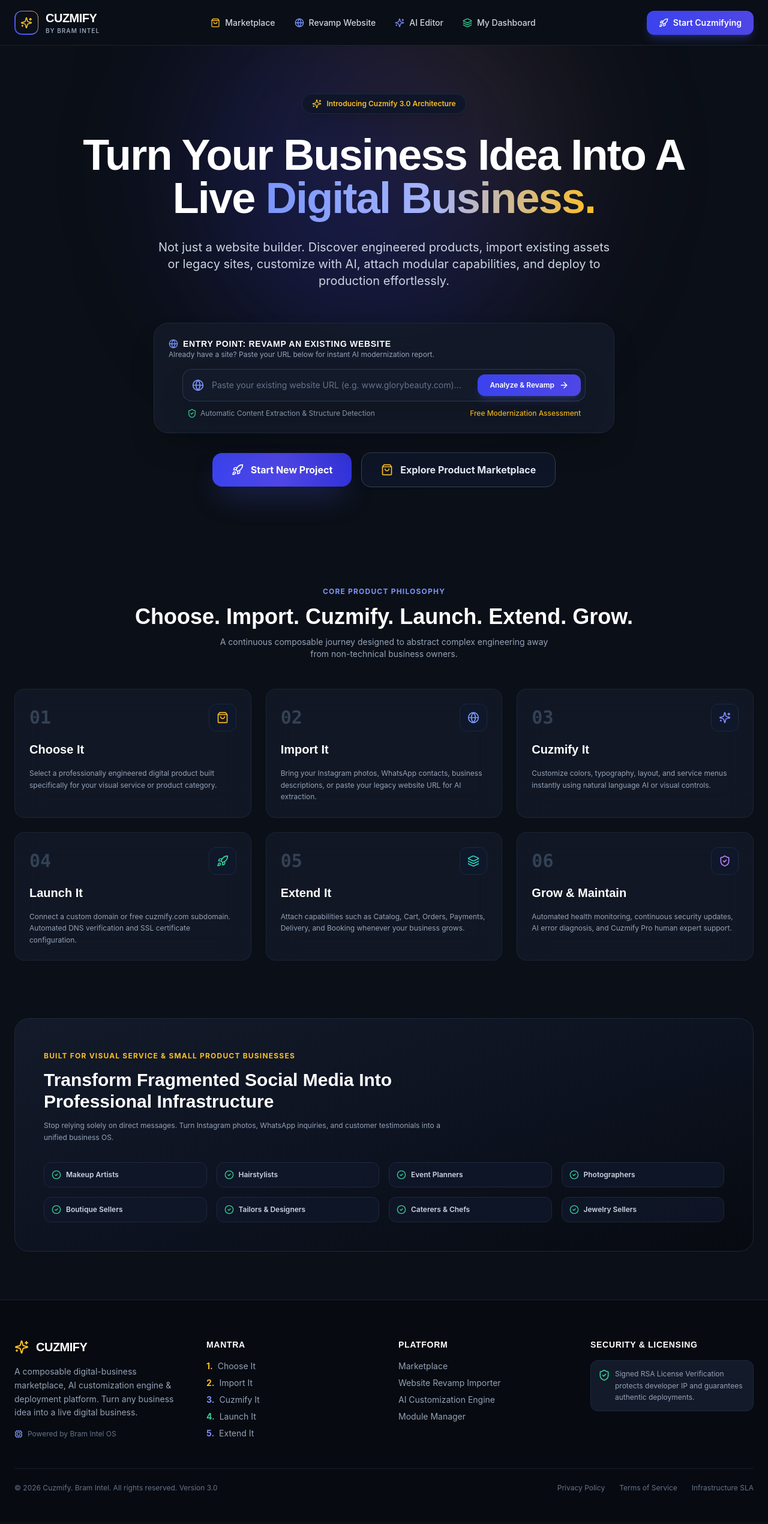
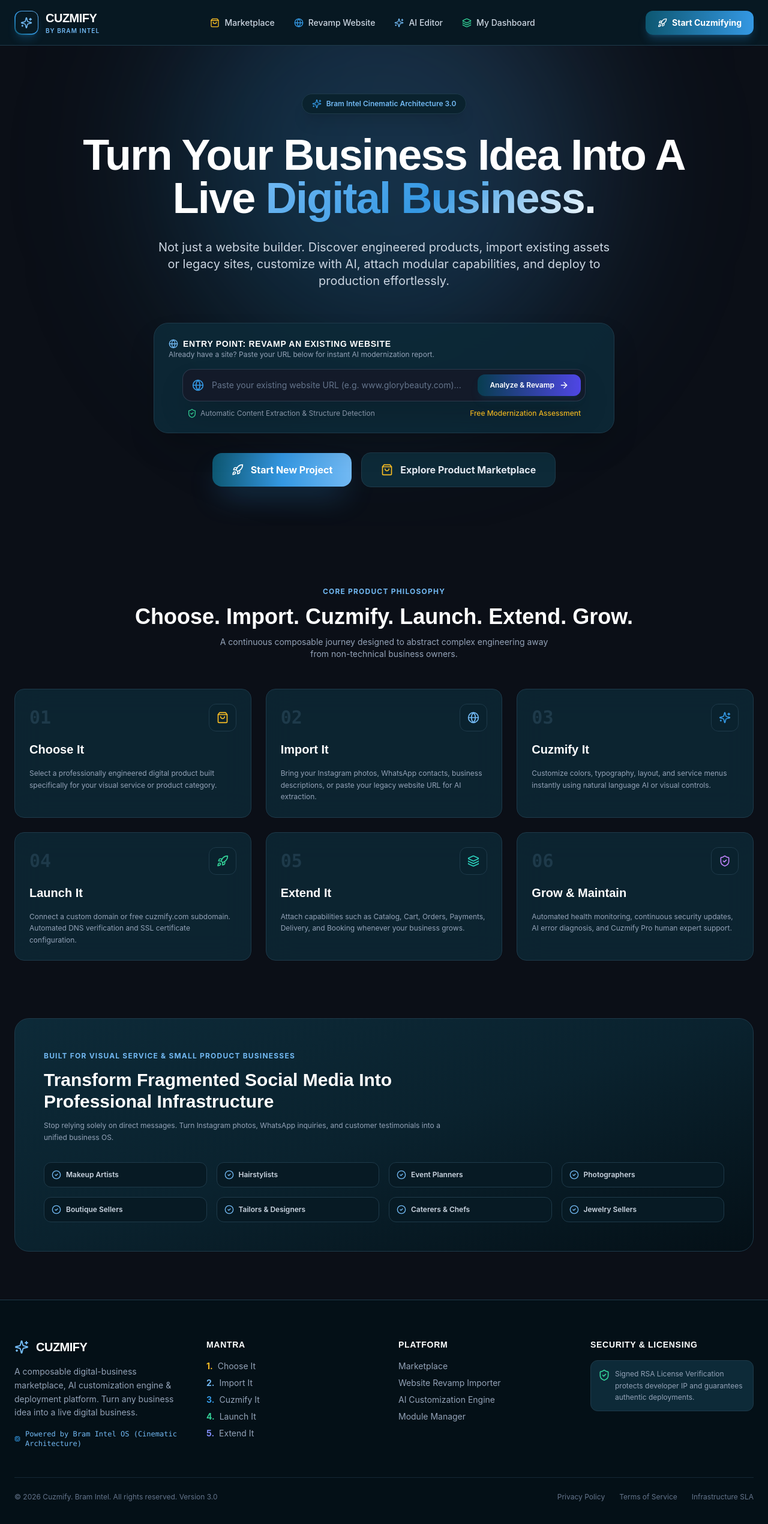
Before and after one commit to bram-Intel/cuzmify-, a Next.js app: page / in a window 1280 px wide. Shown: the top 2540 px of the page at 60% size. Built offline with nearby package versions, Linux system fonts and the light colour scheme.

Commit message:
style(cuzmify): integrate Bram Intel Cinematic Portfolio design system, color palette, and Kanit typography

```diff
--- a/src/app/globals.css
+++ b/src/app/globals.css
@@ -2,22 +2,42 @@
 @import "tailwindcss/components";
 @import "tailwindcss/utilities";
 
-@import url('https://fonts.googleapis.com/css2?family=Inter:wght@300;400;500;600;700;800&family=Outfit:wght@500;600;700;800&display=swap');
+@import url('https://fonts.googleapis.com/css2?family=Inter:wght@300;400;500;600;700;800&family=Kanit:ital,wght@0,400;0,500;0,600;0,700;0,800;1,600&family=Outfit:wght@500;600;700;800&display=swap');
 
 :root {
-  --background: #0B0F17;
-  --foreground: #F8FAFC;
+  /* Bram Intel Cinematic Dark Mode Palette */
+  --background: #071A24;
+  --surface: #0D2A38;
+  --primary: #0D5771;
+  --primary-dark: #083D50;
+  --accent: #3498E3;
+  --accent-light: #72B9F3;
+
+  --text: #F8FAFC;
+  --text-muted: #94A3B8;
+  --border: #1E3A4A;
+  --card-bg: #0D2A38;
+  --pill-bg: #0A222E;
+  --nav-hover: #3498E3;
+  --heading-gradient: linear-gradient(135deg, #72B9F3 0%, #3498E3 50%, #FFFFFF 100%);
 }
 
 body {
-  color: var(--foreground);
+  color: var(--text);
   background: var(--background);
   font-family: 'Inter', sans-serif;
   overflow-x: hidden;
 }
 
 h1, h2, h3, h4, h5, h6, .font-display {
-  font-family: 'Outfit', sans-serif;
+  font-family: 'Kanit', 'Outfit', sans-serif;
+}
+
+.hero-heading {
+  background: var(--heading-gradient);
+  -webkit-background-clip: text;
+  -webkit-text-fill-color: transparent;
+  background-clip: text;
 }
 
 /* Custom Scrollbar */
@@ -26,12 +46,12 @@
   height: 8px;
 }
 ::-webkit-scrollbar-track {
-  background: #0B0F17;
+  background: var(--background);
 }
 ::-webkit-scrollbar-thumb {
-  background: #1E293B;
+  background: var(--border);
   border-radius: 4px;
 }
 ::-webkit-scrollbar-thumb:hover {
-  background: #334155;
+  background: var(--accent);
 }
--- a/src/app/page.tsx
+++ b/src/app/page.tsx
@@ -4,15 +4,11 @@
 import { RevampUrlForm } from '@/components/importer/RevampUrlForm';
 import {
   Sparkles,
-  ArrowRight,
   Globe,
   Layers,
   Rocket,
   ShieldCheck,
-  Zap,
   ShoppingBag,
-  RefreshCw,
-  Cpu,
   CheckCircle2,
 } from 'lucide-react';
 
@@ -21,18 +17,18 @@
     <div className="space-y-24 pb-20">
       {/* Hero Section */}
       <section className="relative pt-20 pb-16 px-6 overflow-hidden">
-        {/* Glow Effects */}
-        <div className="absolute top-1/4 left-1/2 -translate-x-1/2 -translate-y-1/2 w-[600px] h-[600px] bg-gradient-to-tr from-brand-600/30 via-indigo-600/20 to-amber-500/20 blur-[120px] rounded-full pointer-events-none" />
+        {/* Cinematic Glow Effects */}
+        <div className="absolute top-1/4 left-1/2 -translate-x-1/2 -translate-y-1/2 w-[700px] h-[700px] bg-gradient-to-tr from-[#0D5771]/40 via-[#3498E3]/25 to-[#72B9F3]/20 blur-[130px] rounded-full pointer-events-none" />
 
         <div className="max-w-5xl mx-auto text-center space-y-8 relative z-10">
-          <div className="inline-flex items-center gap-2 px-4 py-2 rounded-full bg-slate-900/90 border border-slate-800 text-xs font-semibold text-amber-400 backdrop-blur-xl shadow-xl">
-            <Sparkles className="w-4 h-4" />
-            <span>Introducing Cuzmify 3.0 Architecture</span>
+          <div className="inline-flex items-center gap-2 px-4 py-2 rounded-full bg-[#0A222E] border border-[#1E3A4A] text-xs font-semibold text-[#72B9F3] backdrop-blur-xl shadow-xl">
+            <Sparkles className="w-4 h-4 text-[#3498E3]" />
+            <span>Bram Intel Cinematic Architecture 3.0</span>
           </div>
 
           <h1 className="text-4xl sm:text-6xl md:text-7xl font-extrabold tracking-tight font-display text-white leading-[1.1]">
             Turn Your Business Idea Into A Live{' '}
-            <span className="bg-gradient-to-r from-brand-400 via-indigo-300 to-amber-400 bg-clip-text text-transparent">
+            <span className="hero-heading">
               Digital Business.
             </span>
           </h1>
@@ -44,11 +40,11 @@
           {/* Dual Entry Points */}
           <div className="pt-6 space-y-8 max-w-3xl mx-auto">
             {/* Entry Point B: URL Revamp Importer */}
-            <div className="bg-[#131A29]/90 border border-slate-800 p-6 rounded-3xl shadow-2xl backdrop-blur-xl space-y-4">
+            <div className="bg-[#0D2A38]/90 border border-[#1E3A4A] p-6 rounded-3xl shadow-2xl backdrop-blur-xl space-y-4">
               <div className="flex items-center justify-between text-left">
                 <div>
-                  <h3 className="text-sm font-bold text-white uppercase tracking-wider flex items-center gap-2">
-                    <Globe className="w-4 h-4 text-brand-400" />
+                  <h3 className="text-sm font-bold text-white uppercase tracking-wider flex items-center gap-2 font-display">
+                    <Globe className="w-4 h-4 text-[#72B9F3]" />
                     Entry Point: Revamp An Existing Website
                   </h3>
                   <p className="text-xs text-slate-400">Already have a site? Paste your URL below for instant AI modernization report.</p>
@@ -61,14 +57,14 @@
             <div className="flex flex-wrap items-center justify-center gap-4">
               <Link
                 href="/editor"
-                className="px-8 py-4 rounded-2xl bg-gradient-to-r from-brand-600 via-indigo-600 to-brand-700 hover:from-brand-500 hover:to-indigo-500 text-white font-bold text-base shadow-2xl shadow-brand-500/30 flex items-center gap-3 transition-all hover:scale-[1.02]"
+                className="px-8 py-4 rounded-2xl bg-gradient-to-r from-[#0D5771] via-[#3498E3] to-[#72B9F3] hover:opacity-90 text-white font-bold text-base shadow-2xl shadow-[#3498E3]/30 flex items-center gap-3 transition-all hover:scale-[1.02]"
               >
                 <Rocket className="w-5 h-5" />
                 <span>Start New Project</span>
               </Link>
               <Link
                 href="/marketplace"
-                className="px-8 py-4 rounded-2xl bg-slate-900/90 hover:bg-slate-800 border border-slate-700 text-slate-200 font-bold text-base flex items-center gap-3 transition-all"
+                className="px-8 py-4 rounded-2xl bg-[#0D2A38] hover:bg-[#0A222E] border border-[#1E3A4A] text-slate-200 font-bold text-base flex items-center gap-3 transition-all"
               >
                 <ShoppingBag className="w-5 h-5 text-amber-400" />
                 <span>Explore Product Marketplace</span>
@@ -81,7 +77,7 @@
       {/* The 6-Step Core Lifecycle Section */}
       <section className="max-w-7xl mx-auto px-6 space-y-12">
         <div className="text-center space-y-3">
-          <span className="text-xs font-bold text-brand-400 uppercase tracking-widest">
+          <span className="text-xs font-bold text-[#72B9F3] uppercase tracking-widest">
             Core Product Philosophy
           </span>
           <h2 className="text-3xl sm:text-4xl font-bold font-display text-white">
@@ -105,14 +101,14 @@
               step: '02',
               title: 'Import It',
               icon: Globe,
-              color: 'text-brand-400',
+              color: 'text-[#72B9F3]',
               desc: 'Bring your Instagram photos, WhatsApp contacts, business descriptions, or paste your legacy website URL for AI extraction.',
             },
             {
               step: '03',
               title: 'Cuzmify It',
               icon: Sparkles,
-              color: 'text-indigo-400',
+              color: 'text-[#3498E3]',
               desc: 'Customize colors, typography, layout, and service menus instantly using natural language AI or visual controls.',
             },
             {
@@ -141,10 +137,10 @@
             return (
               <GlassCard key={item.step} className="space-y-4 relative group">
                 <div className="flex items-center justify-between">
-                  <span className="text-3xl font-extrabold font-mono text-slate-700 group-hover:text-slate-500 transition-colors">
+                  <span className="text-3xl font-extrabold font-mono text-[#1E3A4A] group-hover:text-[#3498E3]/50 transition-colors">
                     {item.step}
                   </span>
-                  <div className={`p-3 rounded-xl bg-slate-900 border border-slate-800 ${item.color}`}>
+                  <div className={`p-3 rounded-xl bg-[#0A222E] border border-[#1E3A4A] ${item.color}`}>
                     <IconComponent className="w-5 h-5" />
                   </div>
                 </div>
@@ -158,9 +154,9 @@
 
       {/* Target Market Showcase */}
       <section className="max-w-7xl mx-auto px-6 space-y-12">
-        <div className="bg-gradient-to-br from-[#131A29] via-[#0D1321] to-[#070A10] p-8 md:p-12 rounded-3xl border border-slate-800 space-y-8">
+        <div className="bg-gradient-to-br from-[#0D2A38] via-[#0A222E] to-[#041017] p-8 md:p-12 rounded-3xl border border-[#1E3A4A] space-y-8">
           <div className="max-w-2xl space-y-3">
-            <span className="text-xs font-bold text-amber-400 uppercase tracking-widest">
+            <span className="text-xs font-bold text-[#72B9F3] uppercase tracking-widest">
               Built for Visual Service & Small Product Businesses
             </span>
             <h2 className="text-3xl font-bold font-display text-white">
@@ -173,8 +169,8 @@
 
           <div className="grid grid-cols-2 sm:grid-cols-4 gap-4 text-xs font-semibold text-slate-300">
             {['Makeup Artists', 'Hairstylists', 'Event Planners', 'Photographers', 'Boutique Sellers', 'Tailors & Designers', 'Caterers & Chefs', 'Jewelry Sellers'].map((cat) => (
-              <div key={cat} className="flex items-center gap-2 bg-slate-900/80 p-3 rounded-xl border border-slate-800">
-                <CheckCircle2 className="w-4 h-4 text-emerald-400 flex-shrink-0" />
+              <div key={cat} className="flex items-center gap-2 bg-[#071A24] p-3 rounded-xl border border-[#1E3A4A]">
+                <CheckCircle2 className="w-4 h-4 text-[#72B9F3] flex-shrink-0" />
                 <span>{cat}</span>
               </div>
             ))}
--- a/src/components/layout/Footer.tsx
+++ b/src/components/layout/Footer.tsx
@@ -4,35 +4,35 @@
 
 export const Footer: React.FC = () => {
   return (
-    <footer className="bg-[#070A10] border-t border-slate-800/80 pt-16 pb-12 px-6 text-slate-400">
+    <footer className="bg-[#041017] border-t border-[#1E3A4A] pt-16 pb-12 px-6 text-slate-400">
       <div className="max-w-7xl mx-auto grid grid-cols-1 md:grid-cols-4 gap-12 mb-12">
         <div className="space-y-4 md:col-span-1">
           <div className="flex items-center gap-3">
-            <Sparkles className="w-6 h-6 text-amber-400" />
-            <span className="text-xl font-bold text-white tracking-tight font-display">CUZMIFY</span>
+            <Sparkles className="w-6 h-6 text-[#72B9F3]" />
+            <span className="text-xl font-extrabold text-white tracking-tight font-display">CUZMIFY</span>
           </div>
           <p className="text-sm text-slate-400 leading-relaxed">
             A composable digital-business marketplace, AI customization engine & deployment platform. Turn any business idea into a live digital business.
           </p>
-          <div className="text-xs text-slate-500 flex items-center gap-2">
-            <Cpu className="w-3.5 h-3.5 text-brand-400" />
-            Powered by Bram Intel OS
+          <div className="text-xs text-[#72B9F3] flex items-center gap-2 font-mono">
+            <Cpu className="w-3.5 h-3.5 text-[#3498E3]" />
+            Powered by Bram Intel OS (Cinematic Architecture)
           </div>
         </div>
 
         <div>
-          <h4 className="text-sm font-semibold text-white uppercase tracking-wider mb-4">Mantra</h4>
+          <h4 className="text-sm font-bold text-white uppercase tracking-wider mb-4 font-display">Mantra</h4>
           <ul className="space-y-2 text-sm">
             <li className="flex items-center gap-2"><span className="text-amber-400 font-bold">1.</span> Choose It</li>
-            <li className="flex items-center gap-2"><span className="text-amber-400 font-bold">2.</span> Import It</li>
-            <li className="flex items-center gap-2"><span className="text-brand-400 font-bold">3.</span> Cuzmify It</li>
+            <li className="flex items-center gap-2"><span className="text-[#72B9F3] font-bold">2.</span> Import It</li>
+            <li className="flex items-center gap-2"><span className="text-[#3498E3] font-bold">3.</span> Cuzmify It</li>
             <li className="flex items-center gap-2"><span className="text-emerald-400 font-bold">4.</span> Launch It</li>
             <li className="flex items-center gap-2"><span className="text-indigo-400 font-bold">5.</span> Extend It</li>
           </ul>
         </div>
 
         <div>
-          <h4 className="text-sm font-semibold text-white uppercase tracking-wider mb-4">Platform</h4>
+          <h4 className="text-sm font-bold text-white uppercase tracking-wider mb-4 font-display">Platform</h4>
           <ul className="space-y-2 text-sm">
             <li><Link href="/marketplace" className="hover:text-white transition-colors">Marketplace</Link></li>
             <li><Link href="/importer" className="hover:text-white transition-colors">Website Revamp Importer</Link></li>
@@ -42,9 +42,9 @@
         </div>
 
         <div>
-          <h4 className="text-sm font-semibold text-white uppercase tracking-wider mb-4">Security & Licensing</h4>
+          <h4 className="text-sm font-bold text-white uppercase tracking-wider mb-4 font-display">Security & Licensing</h4>
           <div className="space-y-3 text-xs leading-relaxed">
-            <div className="flex items-start gap-2 bg-[#131A29] p-3 rounded-xl border border-slate-800">
+            <div className="flex items-start gap-2 bg-[#0D2A38] p-3 rounded-xl border border-[#1E3A4A]">
               <ShieldCheck className="w-5 h-5 text-emerald-400 flex-shrink-0 mt-0.5" />
               <span>Signed RSA License Verification protects developer IP and guarantees authentic deployments.</span>
             </div>
@@ -52,7 +52,7 @@
         </div>
       </div>
 
-      <div className="max-w-7xl mx-auto border-t border-slate-800/60 pt-6 flex flex-col md:flex-row items-center justify-between text-xs text-slate-500 gap-4">
+      <div className="max-w-7xl mx-auto border-t border-[#1E3A4A]/60 pt-6 flex flex-col md:flex-row items-center justify-between text-xs text-slate-500 gap-4">
         <div>© 2026 Cuzmify. Bram Intel. All rights reserved. Version 3.0</div>
         <div className="flex gap-6">
           <Link href="#" className="hover:text-slate-400">Privacy Policy</Link>
--- a/src/components/layout/Header.tsx
+++ b/src/components/layout/Header.tsx
@@ -2,24 +2,24 @@
 
 import React from 'react';
 import Link from 'next/link';
-import { Sparkles, Layers, ShoppingBag, Terminal, Globe, Rocket } from 'lucide-react';
+import { Sparkles, Layers, ShoppingBag, Globe, Rocket } from 'lucide-react';
 
 export const Header: React.FC = () => {
   return (
-    <header className="sticky top-0 z-50 bg-[#0B0F17]/90 backdrop-blur-md border-b border-slate-800/80 px-6 py-4">
+    <header className="sticky top-0 z-50 bg-[#071A24]/90 backdrop-blur-md border-b border-[#1E3A4A] px-6 py-4">
       <div className="max-w-7xl mx-auto flex items-center justify-between">
         {/* Brand */}
         <Link href="/" className="flex items-center gap-3 group">
-          <div className="w-10 h-10 rounded-xl bg-gradient-to-tr from-brand-600 via-indigo-500 to-amber-400 p-[1.5px]">
-            <div className="w-full h-full bg-[#0B0F17] rounded-[10px] flex items-center justify-center">
-              <Sparkles className="w-5 h-5 text-amber-400 group-hover:rotate-12 transition-transform duration-300" />
+          <div className="w-10 h-10 rounded-xl bg-gradient-to-tr from-[#0D5771] via-[#3498E3] to-[#72B9F3] p-[1.5px] shadow-lg shadow-[#3498E3]/20">
+            <div className="w-full h-full bg-[#071A24] rounded-[10px] flex items-center justify-center">
+              <Sparkles className="w-5 h-5 text-[#72B9F3] group-hover:rotate-12 transition-transform duration-300" />
             </div>
           </div>
           <div>
-            <span className="text-xl font-bold tracking-tight text-white font-display">
+            <span className="text-xl font-extrabold tracking-tight text-white font-display">
               CUZMIFY
             </span>
-            <span className="block text-[10px] tracking-widest text-slate-400 uppercase font-semibold">
+            <span className="block text-[10px] tracking-widest text-[#72B9F3] uppercase font-semibold">
               by Bram Intel
             </span>
           </div>
@@ -27,19 +27,19 @@
 
         {/* Navigation */}
         <nav className="hidden md:flex items-center gap-8 text-sm font-medium text-slate-300">
-          <Link href="/marketplace" className="hover:text-white flex items-center gap-2 transition-colors">
+          <Link href="/marketplace" className="hover:text-[#72B9F3] flex items-center gap-2 transition-colors">
             <ShoppingBag className="w-4 h-4 text-amber-400" />
             Marketplace
           </Link>
-          <Link href="/importer" className="hover:text-white flex items-center gap-2 transition-colors">
-            <Globe className="w-4 h-4 text-brand-400" />
+          <Link href="/importer" className="hover:text-[#72B9F3] flex items-center gap-2 transition-colors">
+            <Globe className="w-4 h-4 text-[#3498E3]" />
             Revamp Website
           </Link>
-          <Link href="/editor" className="hover:text-white flex items-center gap-2 transition-colors">
-            <Sparkles className="w-4 h-4 text-indigo-400" />
+          <Link href="/editor" className="hover:text-[#72B9F3] flex items-center gap-2 transition-colors">
+            <Sparkles className="w-4 h-4 text-[#72B9F3]" />
             AI Editor
           </Link>
-          <Link href="/dashboard" className="hover:text-white flex items-center gap-2 transition-colors">
+          <Link href="/dashboard" className="hover:text-[#72B9F3] flex items-center gap-2 transition-colors">
             <Layers className="w-4 h-4 text-emerald-400" />
             My Dashboard
           </Link>
@@ -49,7 +49,7 @@
         <div className="flex items-center gap-4">
           <Link
             href="/editor"
-            className="px-5 py-2.5 rounded-xl bg-gradient-to-r from-brand-600 to-indigo-600 hover:from-brand-500 hover:to-indigo-500 text-white font-semibold text-sm shadow-lg shadow-brand-500/25 flex items-center gap-2 transition-all duration-200 hover:scale-[1.02]"
+            className="px-5 py-2.5 rounded-xl bg-gradient-to-r from-[#0D5771] to-[#3498E3] hover:from-[#083D50] hover:to-[#72B9F3] text-white font-bold text-sm shadow-lg shadow-[#3498E3]/25 flex items-center gap-2 transition-all duration-200 hover:scale-[1.02]"
           >
             <Rocket className="w-4 h-4" />
             Start Cuzmifying
--- a/src/components/ui/GlassCard.tsx
+++ b/src/components/ui/GlassCard.tsx
@@ -9,8 +9,8 @@
 export const GlassCard: React.FC<GlassCardProps> = ({ children, className = '', glow = false, ...props }) => {
   return (
     <div
-      className={`relative rounded-2xl bg-[#131A29]/80 backdrop-blur-xl border border-slate-800/80 p-6 transition-all duration-300 ${
-        glow ? 'shadow-[0_0_25px_rgba(83,100,247,0.15)] border-brand-500/30 hover:border-brand-500/60' : 'hover:border-slate-700'
+      className={`relative rounded-2xl bg-[#0D2A38]/80 backdrop-blur-xl border border-[#1E3A4A] p-6 transition-all duration-300 ${
+        glow ? 'shadow-[0_0_25px_rgba(52,152,227,0.25)] border-[#3498E3]/60' : 'hover:border-[#3498E3]/40'
       } ${className}`}
       {...props}
     >
--- a/tailwind.config.ts
+++ b/tailwind.config.ts
@@ -12,18 +12,28 @@
   theme: {
     extend: {
       colors: {
+        // Bram Intel Cinematic Palette
         brand: {
-          50: '#f0f4ff',
-          100: '#e0e9ff',
-          200: '#c7d7fe',
-          300: '#a4bcfd',
-          400: '#7a96fc',
-          500: '#5364f7',
-          600: '#3b43ed',
-          700: '#3132d8',
-          800: '#2829af',
-          900: '#25278b',
-          950: '#151552',
+          50: '#eef8ff',
+          100: '#d8f0ff',
+          200: '#b9e5ff',
+          300: '#72b9f3',
+          400: '#3498e3',
+          500: '#0d5771',
+          600: '#083d50',
+          700: '#0a3242',
+          800: '#0d2a38',
+          900: '#071a24',
+          950: '#041017',
+        },
+        cinematic: {
+          bg: '#071A24',
+          surface: '#0D2A38',
+          border: '#1E3A4A',
+          pill: '#0A222E',
+          accent: '#3498E3',
+          accentLight: '#72B9F3',
+          teal: '#0D5771',
         },
         gold: {
           400: '#fbbf24',
@@ -31,15 +41,15 @@
           600: '#d97706',
         },
         dark: {
-          bg: '#0B0F17',
-          card: '#131A29',
-          border: '#1E293B',
-          hover: '#1c263b',
+          bg: '#071A24',
+          card: '#0D2A38',
+          border: '#1E3A4A',
+          hover: '#0A222E',
         },
       },
       fontFamily: {
         sans: ['Inter', 'sans-serif'],
-        display: ['Outfit', 'sans-serif'],
+        display: ['Kanit', 'Outfit', 'sans-serif'],
       },
       animation: {
         'pulse-slow': 'pulse 4s cubic-bezier(0.4, 0, 0.6, 1) infinite',
@@ -47,8 +57,8 @@
       },
       keyframes: {
         glow: {
-          '0%': { boxShadow: '0 0 15px rgba(83, 100, 247, 0.3)' },
-          '100%': { boxShadow: '0 0 30px rgba(83, 100, 247, 0.7)' },
+          '0%': { boxShadow: '0 0 15px rgba(52, 152, 227, 0.3)' },
+          '100%': { boxShadow: '0 0 30px rgba(52, 152, 227, 0.7)' },
         },
       },
     },
```
